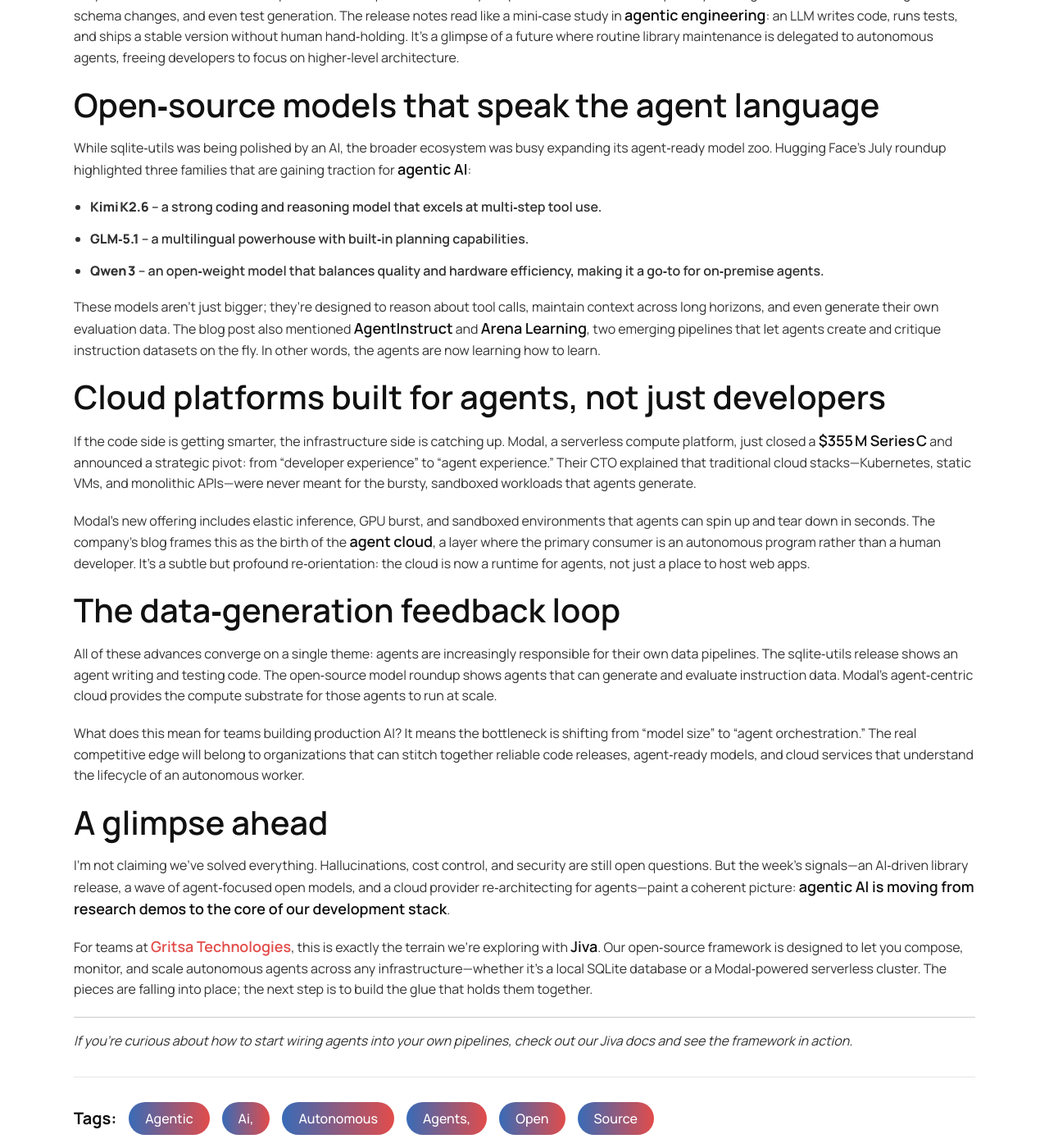
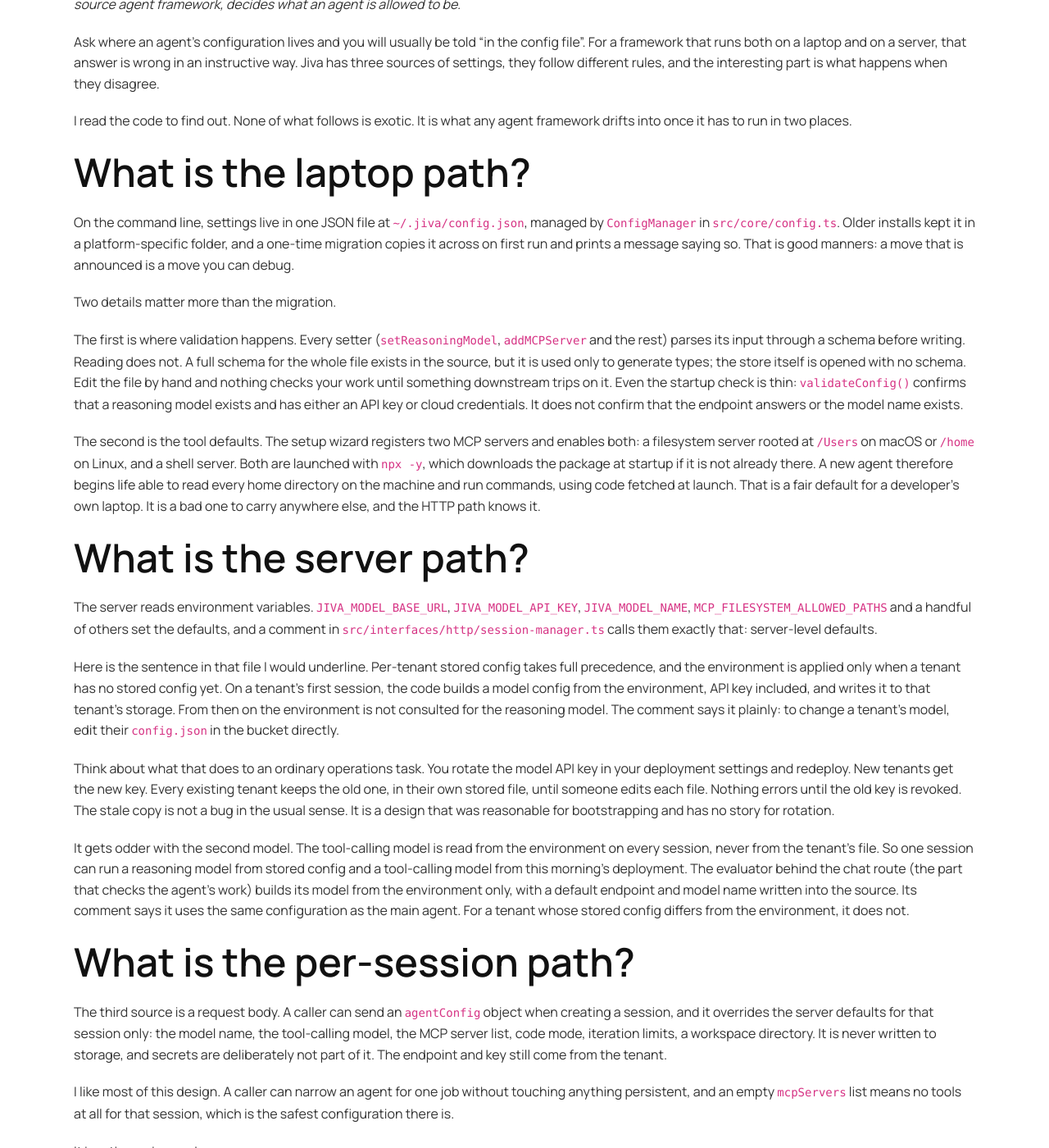
Before and after one commit to gritsa/www-gritsa.github.io, a Jekyll site: the page built from _posts/2026-07-10-agentic-ai-infrastructure-from-code-releases-to-cloud-platforms.md, in a window 1280 px wide and 1400 px high, scrolled down 1640 px. Shown: the whole window at 82% size. Built offline with Jekyll 4.4.1, drawn with Linux system fonts in a browser that asks for light colours; some of the changed text lies outside the part shown.

Commit message:
Rewrite 07-10 infrastructure post as an analysis of Jiva's three configuration sources

```diff
--- a/_posts/2026-07-10-agentic-ai-infrastructure-from-code-releases-to-cloud-platforms.md
+++ b/_posts/2026-07-10-agentic-ai-infrastructure-from-code-releases-to-cloud-platforms.md
@@ -1,52 +1,71 @@
 ---
 layout: post
-title: "Agentic AI Infrastructure: From Code Releases to Cloud Platforms"
+title: "An agent's settings live in three places, and they disagree"
 date: 2026-07-09 18:53:38 +0000
-author: "Gritsa"
+last_modified_at: 2026-10-17 17:00:00 +0530
+author: "Amy Loomis"
 categories: "AI Technology"
-tags: "agentic ai, autonomous agents, open source"
-excerpt: "Exploring how recent open‑source releases, new agent‑focused cloud platforms, and data‑generation techniques are reshaping agentic AI development."
-description: "Exploring how recent open‑source releases, new agent‑focused cloud platforms, and data‑generation techniques are reshaping agentic AI development."
-keywords: "agentic AI, autonomous agents, open-source LLM, cloud infrastructure, agentic data generation"
+tags:
+  - AI agents
+  - Agent infrastructure
+  - Configuration
+excerpt: "Ask where an agent's configuration lives and the answer is never one file. Jiva reads settings from a config file, from environment variables and from the request, and the order they win in has consequences for key rotation, defaults and debugging."
+description: "How Jiva resolves configuration across its CLI config file, server environment variables, per-tenant stored config and per-session overrides, and what that means for key rotation, defaults and silent overrides."
+keywords: "agent configuration, AI agent deployment, environment variables, secrets rotation, multi-tenant agents, MCP defaults, Jiva"
 featured_image: "/assets/img/posts/2026-07-10-agentic-ai-infrastructure-from-code-releases-to-cloud-platforms.png"
 ---
+# An agent's settings live in three places, and they disagree
 
-I’ve been watching a quiet but powerful shift in the AI landscape over the past week. It isn’t a single headline‑grabbing model or a flashy demo; it’s the way the pieces are snapping together—code releases, cloud services, and data pipelines—all built with **agentic AI** at their core.
+*Updated 17 October 2026. This post first appeared in July 2026 as a roundup of releases and funding rounds, ending on the idea that agents need their own kind of cloud. I kept the question about infrastructure and dropped the roundup. What follows is what I found when I read how Jiva, our open-source agent framework, decides what an agent is allowed to be.*
 
-### A concrete release that matters
+Ask where an agent's configuration lives and you will usually be told "in the config file". For a framework that runs both on a laptop and on a server, that answer is wrong in an instructive way. Jiva has three sources of settings, they follow different rules, and the interesting part is what happens when they disagree.
 
-On July 7, Simon Willison announced **sqlite‑utils 4.0**. It’s the 124th release of a tiny but beloved Python library, and the first major version bump since 2020. What caught my eye wasn’t the version number but the story behind it. Willison let Anthropic’s **Claude Fable** drive the release, spending roughly $150 on API calls. The result is a library that now ships with built‑in schema migrations and a clean, agent‑friendly API.
+I read the code to find out. None of what follows is exotic. It is what any agent framework drifts into once it has to run in two places.
 
-Why does this matter? Because sqlite‑utils is a staple for data‑heavy scripts, and now it can be scripted by an AI agent that understands migrations, schema changes, and even test generation. The release notes read like a mini‑case study in **agentic engineering**: an LLM writes code, runs tests, and ships a stable version without human hand‑holding. It’s a glimpse of a future where routine library maintenance is delegated to autonomous agents, freeing developers to focus on higher‑level architecture.
+## What is the laptop path?
 
-### Open‑source models that speak the agent language
+On the command line, settings live in one JSON file at `~/.jiva/config.json`, managed by `ConfigManager` in `src/core/config.ts`. Older installs kept it in a platform-specific folder, and a one-time migration copies it across on first run and prints a message saying so. That is good manners: a move that is announced is a move you can debug.
 
-While sqlite‑utils was being polished by an AI, the broader ecosystem was busy expanding its agent‑ready model zoo. Hugging Face’s July roundup highlighted three families that are gaining traction for **agentic AI**:
+Two details matter more than the migration.
 
-* **Kimi K2.6** – a strong coding and reasoning model that excels at multi‑step tool use.
-* **GLM‑5.1** – a multilingual powerhouse with built‑in planning capabilities.
-* **Qwen 3** – an open‑weight model that balances quality and hardware efficiency, making it a go‑to for on‑premise agents.
+The first is where validation happens. Every setter (`setReasoningModel`, `addMCPServer` and the rest) parses its input through a schema before writing. Reading does not. A full schema for the whole file exists in the source, but it is used only to generate types; the store itself is opened with no schema. Edit the file by hand and nothing checks your work until something downstream trips on it. Even the startup check is thin: `validateConfig()` confirms that a reasoning model exists and has either an API key or cloud credentials. It does not confirm that the endpoint answers or the model name exists.
 
-These models aren’t just bigger; they’re designed to reason about tool calls, maintain context across long horizons, and even generate their own evaluation data. The blog post also mentioned **AgentInstruct** and **Arena Learning**, two emerging pipelines that let agents create and critique instruction datasets on the fly. In other words, the agents are now learning how to learn.
+The second is the tool defaults. The setup wizard registers two MCP servers and enables both: a filesystem server rooted at `/Users` on macOS or `/home` on Linux, and a shell server. Both are launched with `npx -y`, which downloads the package at startup if it is not already there. A new agent therefore begins life able to read every home directory on the machine and run commands, using code fetched at launch. That is a fair default for a developer's own laptop. It is a bad one to carry anywhere else, and the HTTP path knows it.
 
-### Cloud platforms built for agents, not just developers
+## What is the server path?
 
-If the code side is getting smarter, the infrastructure side is catching up. Modal, a serverless compute platform, just closed a **$355 M Series C** and announced a strategic pivot: from “developer experience” to “agent experience.” Their CTO explained that traditional cloud stacks—Kubernetes, static VMs, and monolithic APIs—were never meant for the bursty, sandboxed workloads that agents generate.
+The server reads environment variables. `JIVA_MODEL_BASE_URL`, `JIVA_MODEL_API_KEY`, `JIVA_MODEL_NAME`, `MCP_FILESYSTEM_ALLOWED_PATHS` and a handful of others set the defaults, and a comment in `src/interfaces/http/session-manager.ts` calls them exactly that: server-level defaults.
 
-Modal’s new offering includes elastic inference, GPU burst, and sandboxed environments that agents can spin up and tear down in seconds. The company’s blog frames this as the birth of the **agent cloud**, a layer where the primary consumer is an autonomous program rather than a human developer. It’s a subtle but profound re‑orientation: the cloud is now a runtime for agents, not just a place to host web apps.
+Here is the sentence in that file I would underline. Per-tenant stored config takes full precedence, and the environment is applied only when a tenant has no stored config yet. On a tenant's first session, the code builds a model config from the environment, API key included, and writes it to that tenant's storage. From then on the environment is not consulted for the reasoning model. The comment says it plainly: to change a tenant's model, edit their `config.json` in the bucket directly.
 
-### The data‑generation feedback loop
+Think about what that does to an ordinary operations task. You rotate the model API key in your deployment settings and redeploy. New tenants get the new key. Every existing tenant keeps the old one, in their own stored file, until someone edits each file. Nothing errors until the old key is revoked. The stale copy is not a bug in the usual sense. It is a design that was reasonable for bootstrapping and has no story for rotation.
 
-All of these advances converge on a single theme: agents are increasingly responsible for their own data pipelines. The sqlite‑utils release shows an agent writing and testing code. The open‑source model roundup shows agents that can generate and evaluate instruction data. Modal’s agent‑centric cloud provides the compute substrate for those agents to run at scale.
+It gets odder with the second model. The tool-calling model is read from the environment on every session, never from the tenant's file. So one session can run a reasoning model from stored config and a tool-calling model from this morning's deployment. The evaluator behind the chat route (the part that checks the agent's work) builds its model from the environment only, with a default endpoint and model name written into the source. Its comment says it uses the same configuration as the main agent. For a tenant whose stored config differs from the environment, it does not.
 
-What does this mean for teams building production AI? It means the bottleneck is shifting from “model size” to “agent orchestration.” The real competitive edge will belong to organizations that can stitch together reliable code releases, agent‑ready models, and cloud services that understand the lifecycle of an autonomous worker.
+## What is the per-session path?
 
-### A glimpse ahead
+The third source is a request body. A caller can send an `agentConfig` object when creating a session, and it overrides the server defaults for that session only: the model name, the tool-calling model, the MCP server list, code mode, iteration limits, a workspace directory. It is never written to storage, and secrets are deliberately not part of it. The endpoint and key still come from the tenant.
 
-I’m not claiming we’ve solved everything. Hallucinations, cost control, and security are still open questions. But the week’s signals—an AI‑driven library release, a wave of agent‑focused open models, and a cloud provider re‑architecting for agents—paint a coherent picture: **agentic AI is moving from research demos to the core of our development stack**.
+I like most of this design. A caller can narrow an agent for one job without touching anything persistent, and an empty `mcpServers` list means no tools at all for that session, which is the safest configuration there is.
 
-For teams at **[Gritsa Technologies](https://www.gritsa.com)**, this is exactly the terrain we’re exploring with **Jiva**. Our open‑source framework is designed to let you compose, monitor, and scale autonomous agents across any infrastructure—whether it’s a local SQLite database or a Modal‑powered serverless cluster. The pieces are falling into place; the next step is to build the glue that holds them together.
+It has three sharp edges.
 
----
+If the session already exists, `agentConfig` is logged as a warning and ignored. The caller gets a working agent that is not the one they asked for, and no error in the response.
 
-*If you’re curious about how to start wiring agents into your own pipelines, check out our Jiva docs and see the framework in action.*
+The type allows stdio servers (`command`, `args`, `env`), but the validator requires a `url` on every server entry. A per-session stdio server is rejected before it starts.
+
+And the `systemPrompt` field is accepted, validated and not wired to anything. The source says so: reserved for future use.
+
+## What would I do with this?
+
+Whatever framework you run, ask the same four questions of it.
+
+Which source wins when two disagree? Write the order down. If the answer needs a code read, your operations team will find out the hard way.
+
+Where is each secret stored, and how many copies are there? If the answer is "one per tenant", rotation is a migration, not a setting.
+
+What does a caller get back when its override is ignored? Silence is the wrong answer.
+
+And what does a new agent start out allowed to do? Defaults are policy. The ones that suit a laptop are rarely the ones that suit production, and the same code often ships both. The [MCP production guide](/blog/2026/10/07/mcp-servers-in-production-what-breaks-first/) covers the tool side of that in more detail, and the [storage post](/blog/2026/07/08/storage-gets-a-promotion-why-agentic-ai-is-redefining-infrastructure/) covers what happens when the storage layer underneath fails quietly.
+
+Infrastructure for agents is mostly this: not new clouds, but old questions about configuration, asked of software that can act. If you want a second pair of eyes on how your agents are set up to run, [the Gritsa team](https://gritsa.com/contact/) does that work, and [Jiva](https://github.com/KarmaloopAI/Jiva) is open source if you would rather read it yourself.
```
